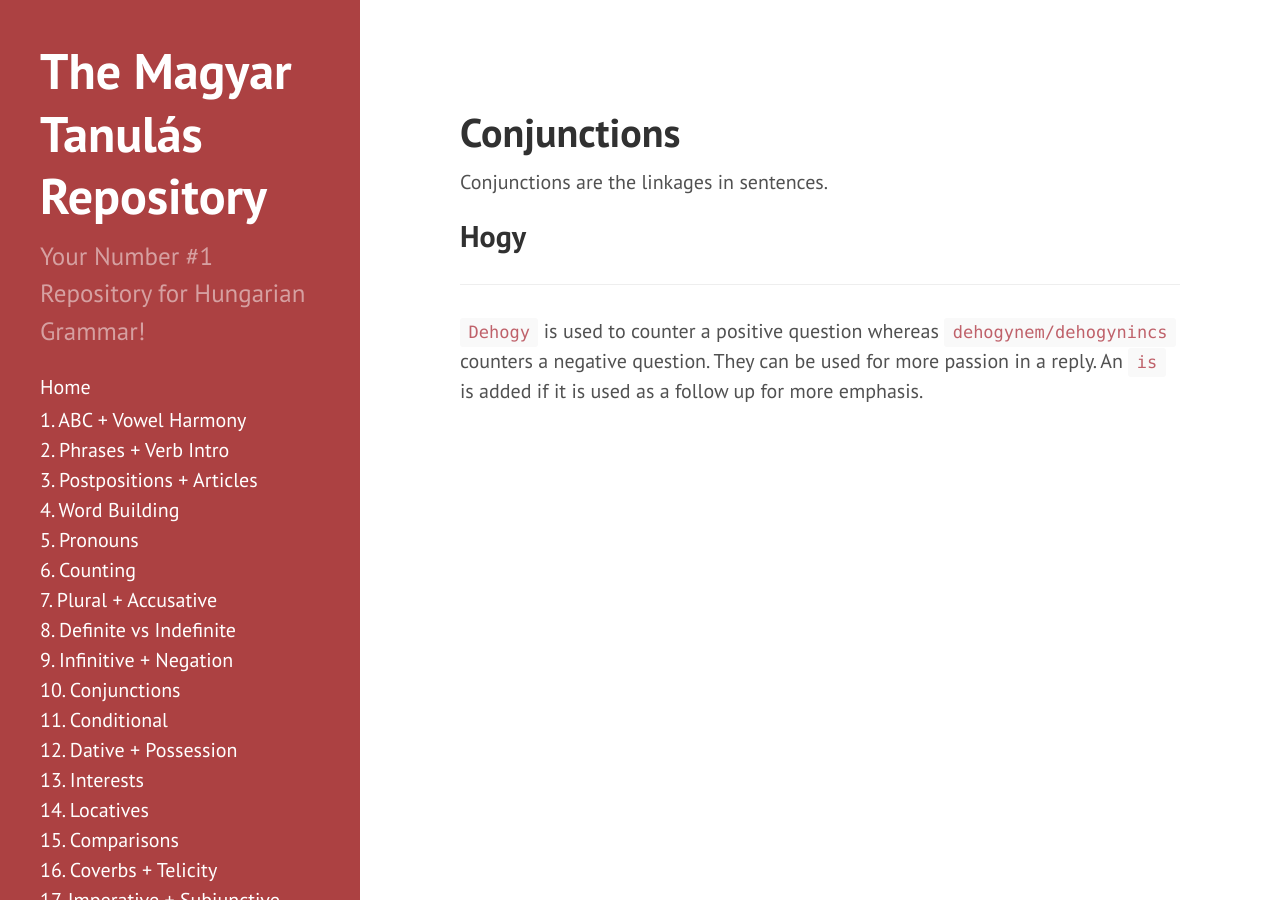
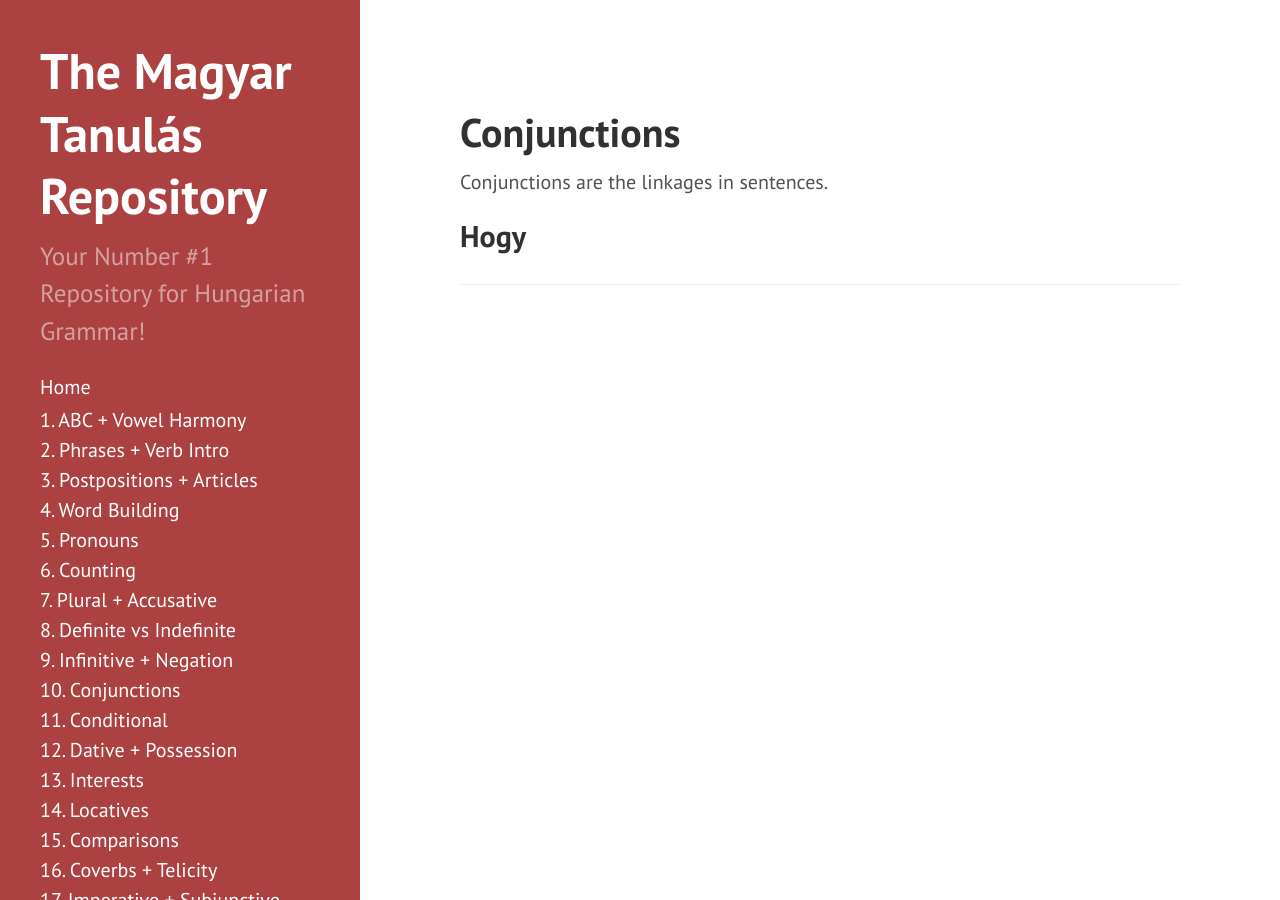
Before and after one commit to Magyartanulas/magyartanulas.github.io, a Jekyll site: the page built from conjunctions.md, in a window 1280 px wide. Built offline with Jekyll 4.4.1, drawn with Linux system fonts in a browser that asks for light colours; Markdown is read by kramdown in place of the engine named in the settings.

Commit message:
Update conjunctions.md

```diff
--- a/conjunctions.md
+++ b/conjunctions.md
@@ -9,5 +9,3 @@
 ## Hogy
 
  ---
-
-`Dehogy` is used to counter a positive question whereas `dehogynem/dehogynincs` counters a negative question. They can be used for more passion in a reply. An `is` is added if it is used as a follow up for more emphasis.
```
